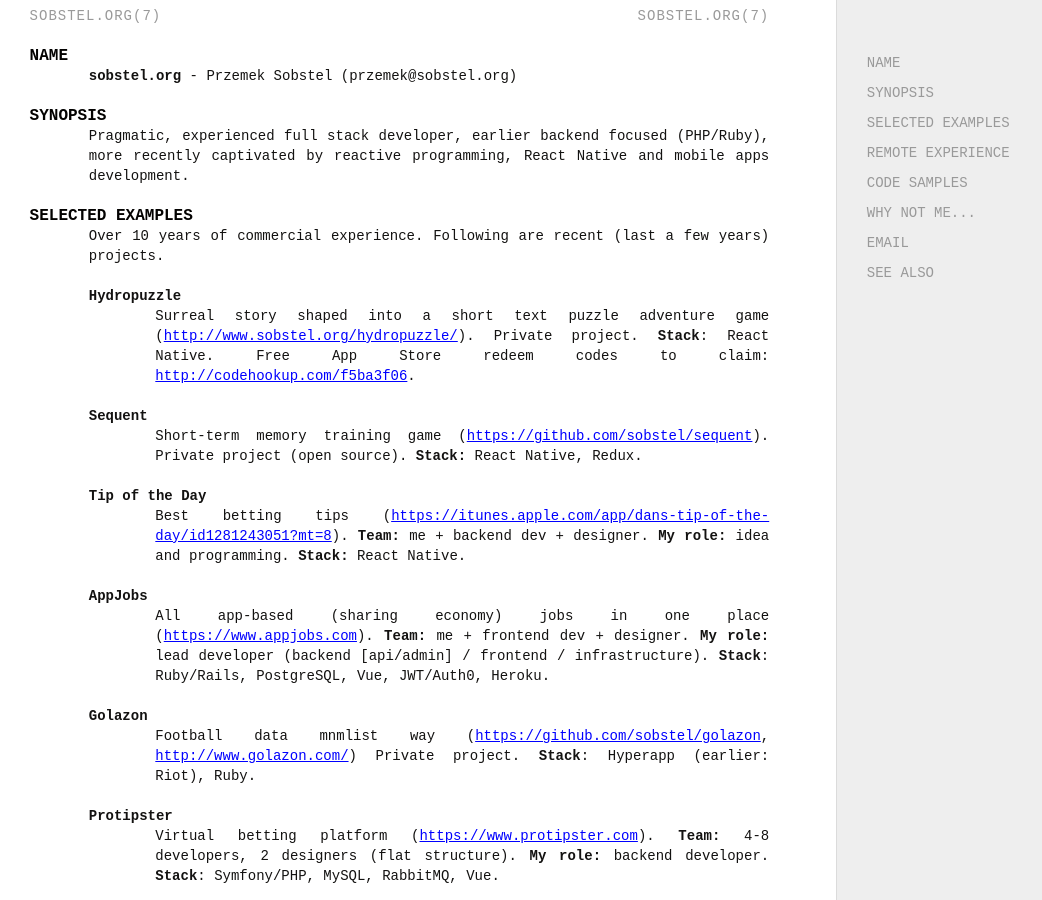
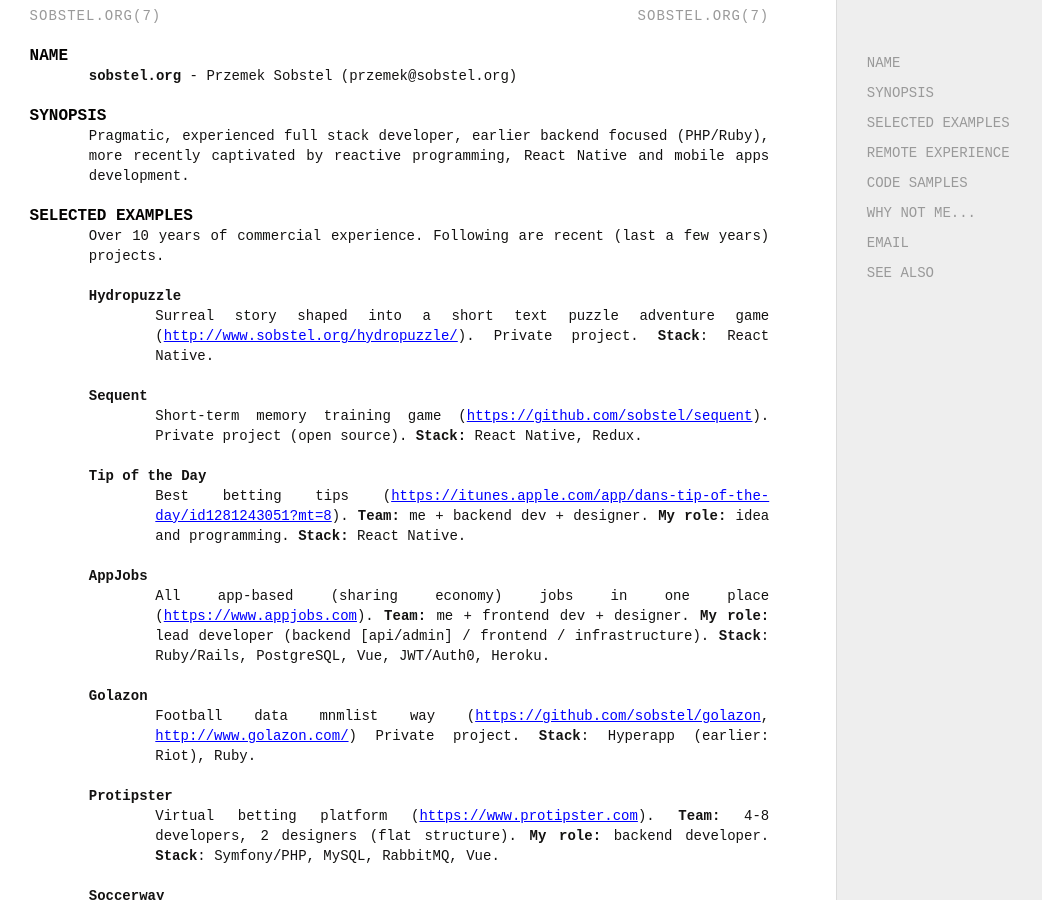
Before and after one commit to sobstel/sobstel.github.com, a Jekyll site: the page oslo.7.html, which Jekyll copies as it is, in a window 1280 px wide and 900 px high. Shown: the whole window, without its empty margins (0-1042 px from the left). Built offline with Jekyll 4.4.1, drawn with Linux system fonts in a browser that asks for light colours.

Commit message:
oslo update

```diff
--- a/oslo.7.html
+++ b/oslo.7.html
@@ -100,8 +100,7 @@
 <dt><code>Hydropuzzle</code></dt><dd><p>Surreal story shaped into a short text puzzle adventure game
 (<a href="http://www.sobstel.org/hydropuzzle/" data-bare-link="true">http://www.sobstel.org/hydropuzzle/</a>).
 Private project.
-<strong>Stack</strong>: React Native.
-Free App Store redeem codes to claim: <a href="http://codehookup.com/f5ba3f06" data-bare-link="true">http://codehookup.com/f5ba3f06</a>.</p></dd>
+<strong>Stack</strong>: React Native.</p></dd>
 <dt><code>Sequent </code></dt><dd><p>Short-term memory training game
 (<a href="https://github.com/sobstel/sequent" data-bare-link="true">https://github.com/sobstel/sequent</a>).
 Private project (open source).
```
Also changed, not shown: other parts of oslo.7.html (+1 -1 lines), 1 other file.
